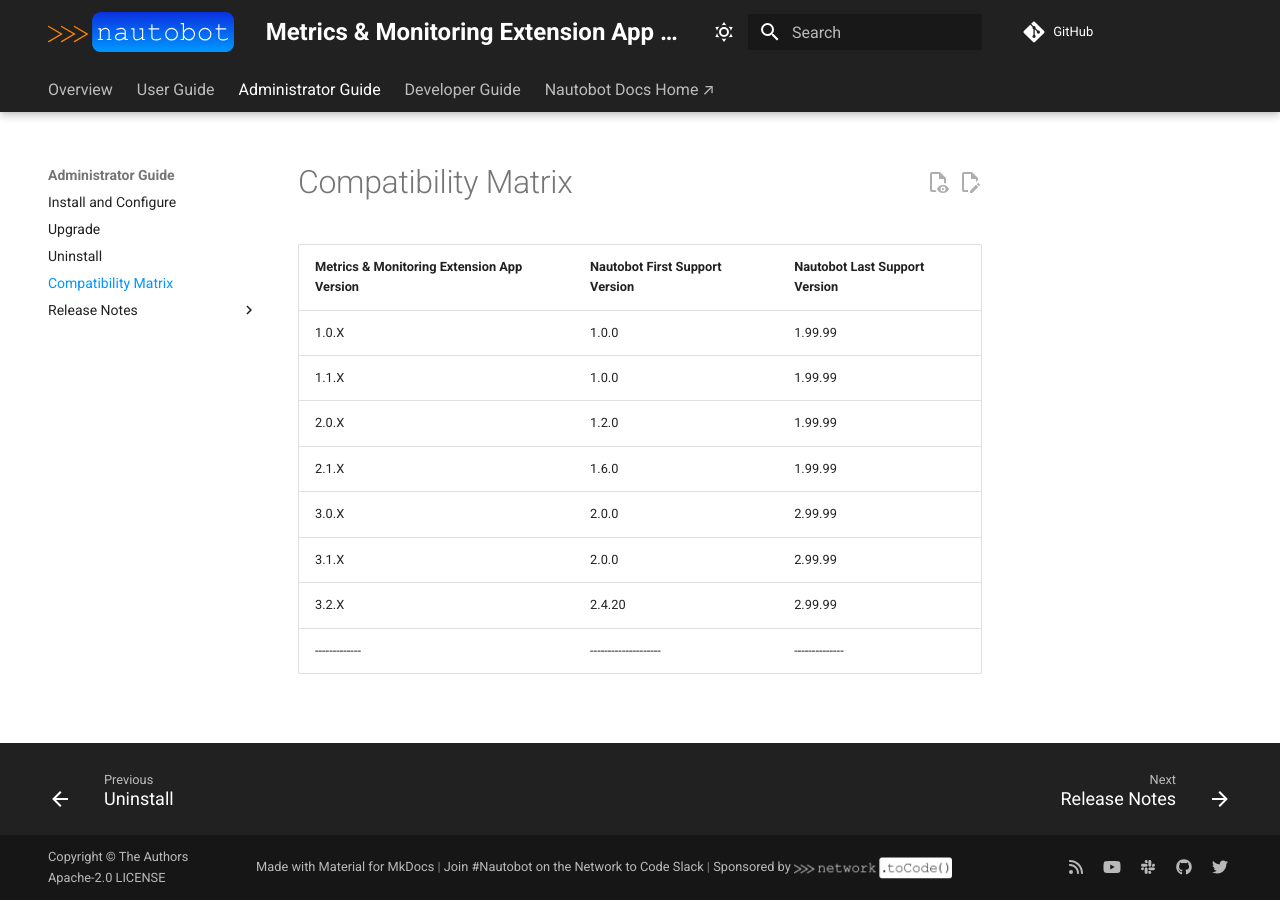
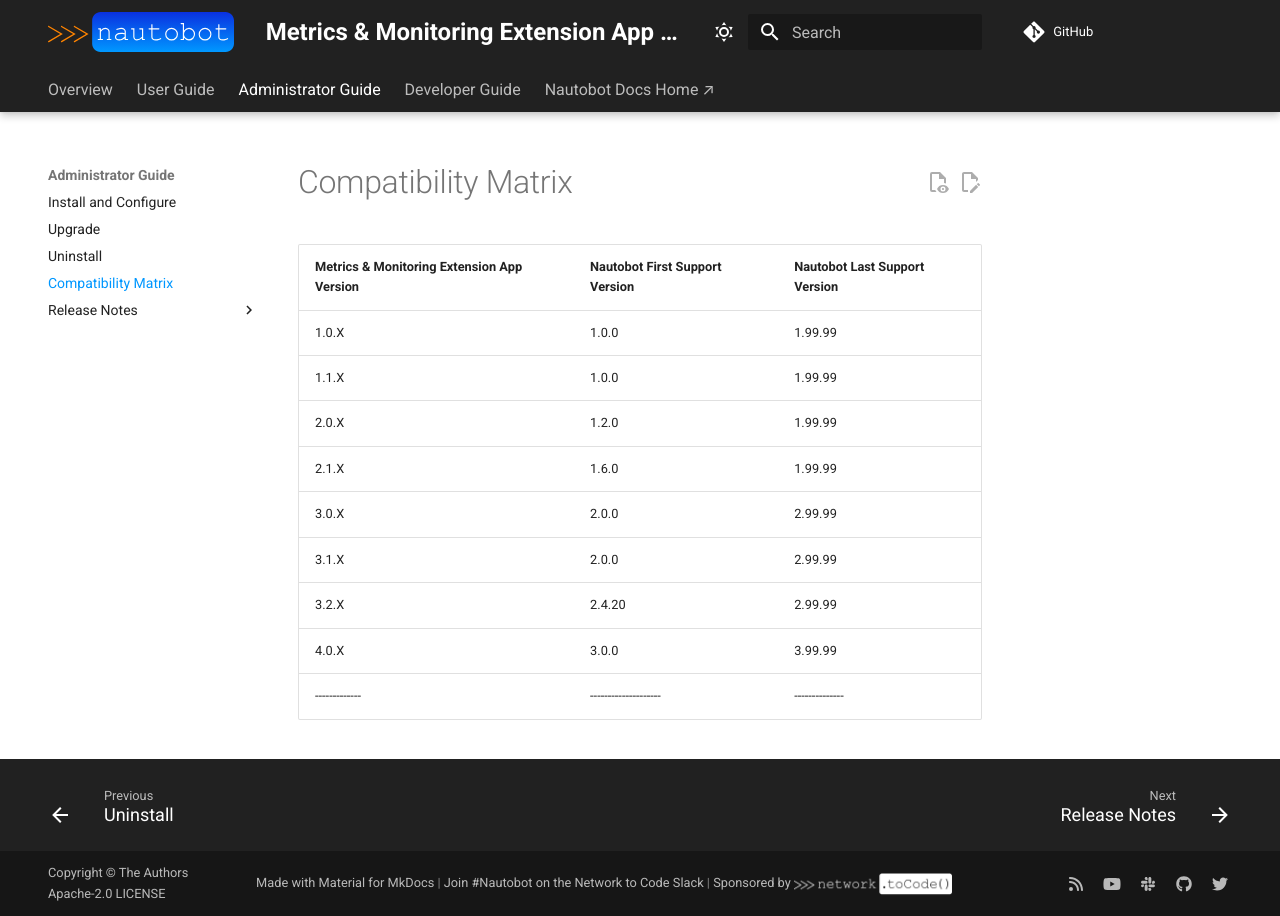
Before and after one commit to nautobot/nautobot-app-capacity-metrics, an MkDocs documentation site: the page built from docs/admin/compatibility_matrix.md, in a window 1280 px wide. Built offline with MkDocs 1.6.1 and Material for MkDocs 9.7.7, drawn with Linux system fonts in a browser that asks for light colours; comment, search, counter and statistics services are not loaded.

Commit message:
Release v4.0.0a1

```diff
--- a/docs/admin/compatibility_matrix.md
+++ b/docs/admin/compatibility_matrix.md
@@ -9,4 +9,5 @@
 | 3.0.X         | 2.0.0                | 2.99.99        |
 | 3.1.X         | 2.0.0                | 2.99.99        |
 | 3.2.X         | 2.4.20               | 2.99.99        |
+| 4.0.X         | 3.0.0                | 3.99.99        |
 | ------------- | -------------------- | -------------- |
--- a/mkdocs.yml
+++ b/mkdocs.yml
@@ -117,6 +117,7 @@
       - Compatibility Matrix: "admin/compatibility_matrix.md"
       - Release Notes:
           - "admin/release_notes/index.md"
+          - v4.0: "admin/release_notes/version_4.0.md"
           - v3.1: "admin/release_notes/version_3.1.md"
           - v3.0: "admin/release_notes/version_3.0.md"
           - v2.1: "admin/release_notes/version_2.1.md"
--- a/pyproject.toml
+++ b/pyproject.toml
@@ -1,6 +1,6 @@
 [tool.poetry]
 name = "nautobot-capacity-metrics"
-version = "3.2.0a0"
+version = "4.0.0a1"
 description = "App to improve the instrumentation of Nautobot and expose additional metrics (Application Metrics, RQ Worker)."
 authors = ["Network to Code, LLC <opensource@networktocode.com>"]
 license = "Apache-2.0"
@@ -29,7 +29,7 @@
 [tool.poetry.dependencies]
 python = ">=3.10,<3.14"
 # Used for local development
-nautobot = {git = "https://github.com/nautobot/nautobot.git", rev = "next"}
+nautobot = ">=3.0.0a2,<3.0.0rc99"
 # nautobot = "^3.0.0"  # TODO: Uncomment after v3.0.0 is released
 
 [tool.poetry.group.dev.dependencies]
@@ -164,7 +164,7 @@
 [tool.towncrier]
 package = "nautobot_capacity_metrics"
 directory = "changes"
-filename = "docs/admin/release_notes/version_X.Y.md"
+filename = "docs/admin/release_notes/version_4.0.md"
 template = "development/towncrier_template.j2"
 start_string = "<!-- towncrier release notes start -->"
 issue_format = "[#{issue}](https://github.com/nautobot/nautobot-app-capacity-metrics/issues/{issue})"
```
Also changed, not shown: docs/admin/release_notes/version_4.0.md (added, +14 -0 lines), 10 other files.
